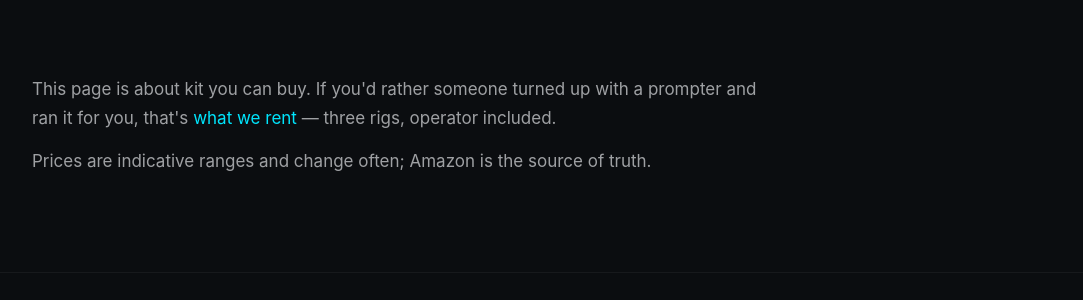
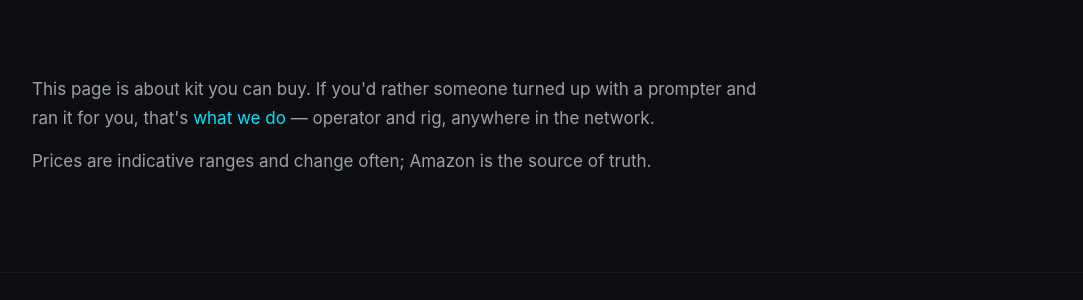
Before and after one commit to jasproj/nationalteleprompter, a Jekyll site: the page recommended-gear.html, which Jekyll copies as it is, in a window 1280 px wide and 900 px high, scrolled down 8606 px. Shown: the part 446-746 px from the top of the window, without its empty margins (98-1181 px from the left). Built offline with Jekyll 4.4.1, drawn with Linux system fonts in a browser that asks for light colours.

Commit message:
fix: gear page rental link pointed at nonexistent /gear.html (#25)
Claude-Session: https://claude.ai/code/session_01Nvz6MHpRRD524cvTRtNsRm

Co-authored-by: Claude Fable 5.1 <noreply@anthropic.com>

```diff
--- a/recommended-gear.html
+++ b/recommended-gear.html
@@ -963,7 +963,7 @@
         </section>
 
         <div class="tail">
-            <p>This page is about kit you can buy. If you'd rather someone turned up with a prompter and ran it for you, that's <a href="/gear.html">what we rent</a> — three rigs, operator included.</p>
+            <p>This page is about kit you can buy. If you'd rather someone turned up with a prompter and ran it for you, that's <a href="/#services">what we do</a> — operator and rig, anywhere in the network.</p>
             <p>Prices are indicative ranges and change often; Amazon is the source of truth.</p>
         </div>
     </div>
```
